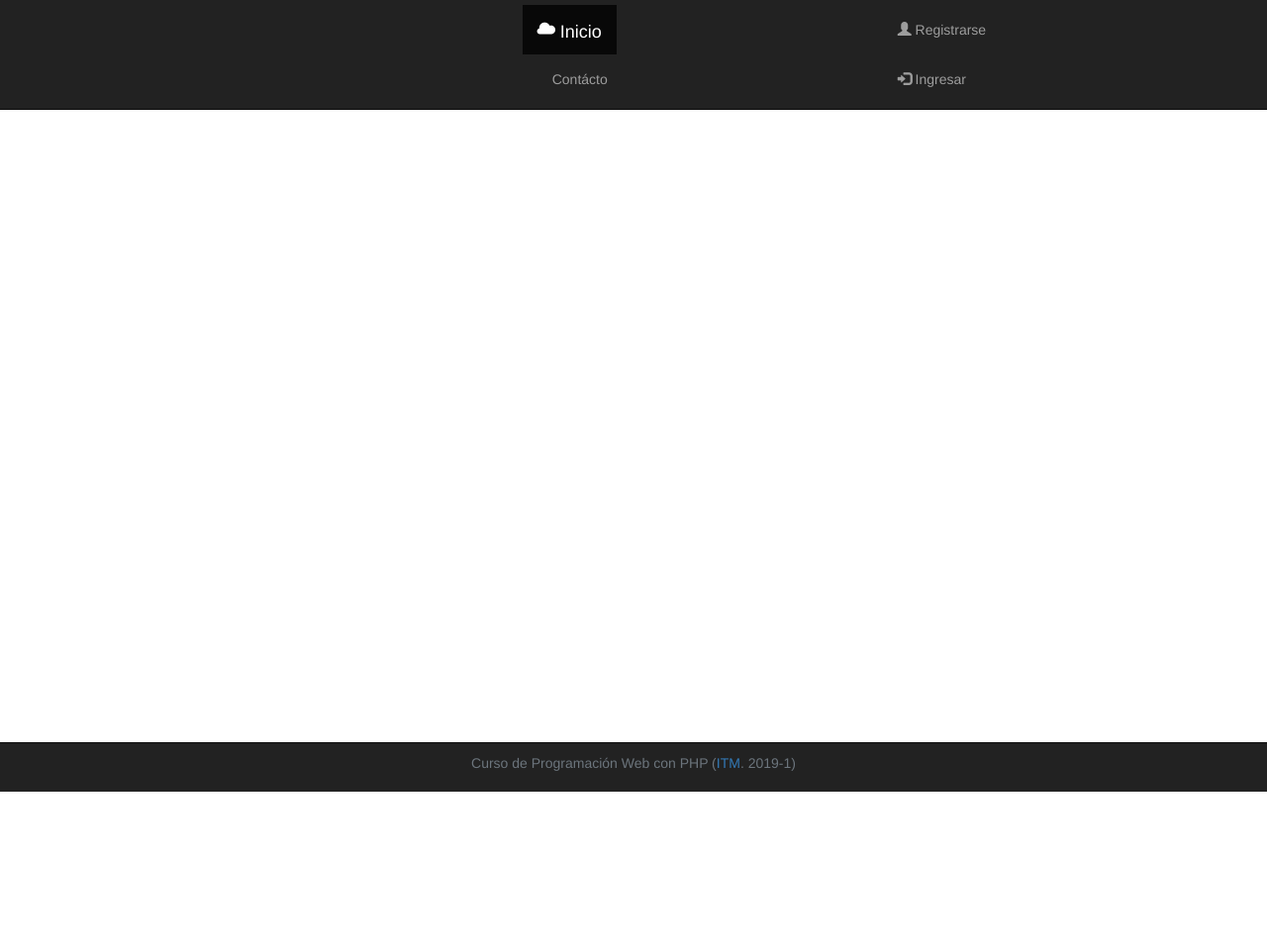
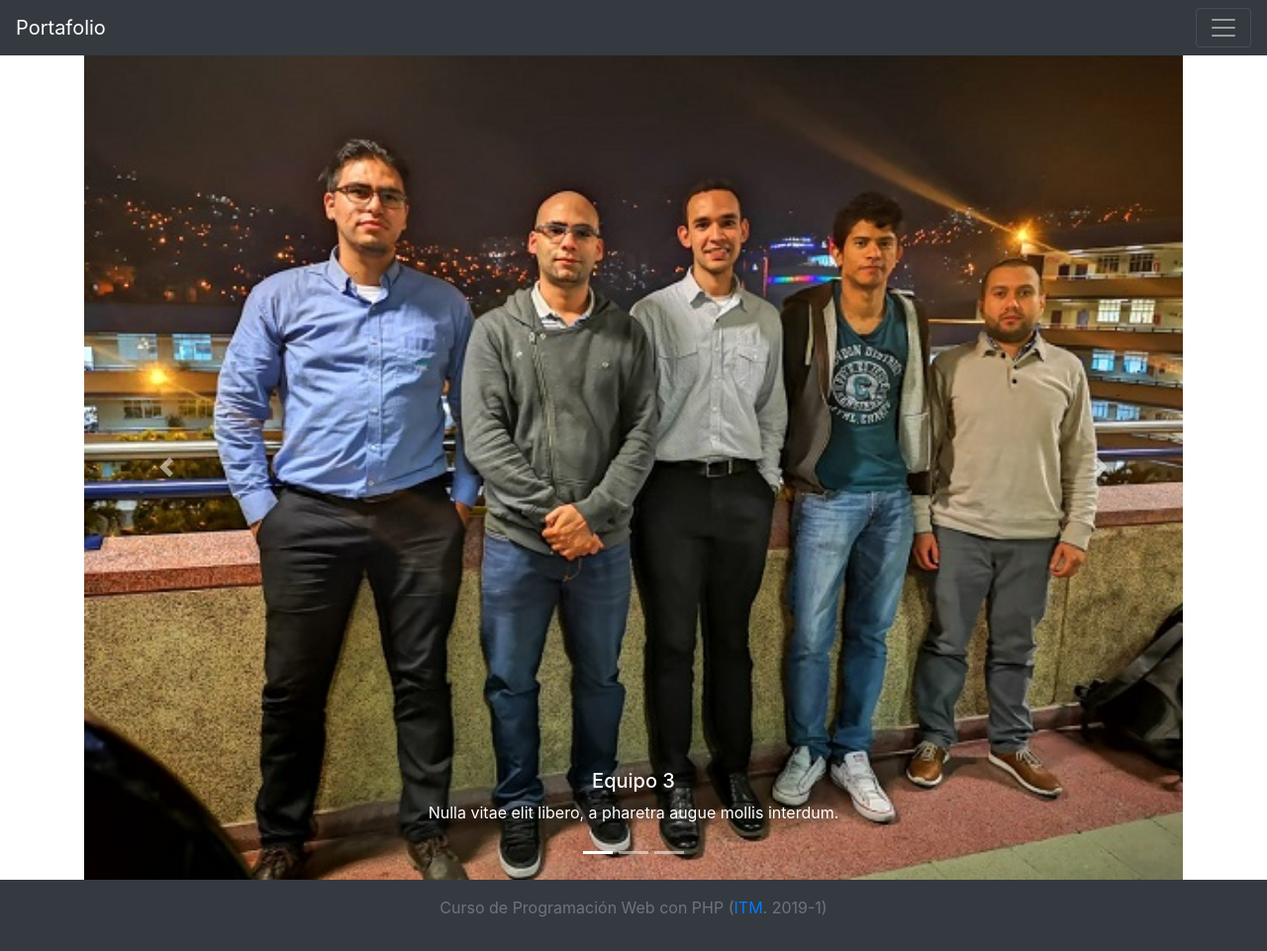
Before and after one commit to javierquintero133855/php_ITM, a PHP site: page /?menu=inicio in a window 1280 px wide. Shown: the whole page at 99% size. Before the commit the page ends 800 px from the top, so only its background shows below. Run offline with PHP 8.4, Linux system fonts and the light colour scheme; some libraries are stand-ins or nearby versions.

Commit message:
ajustes varios

```diff
--- /dev/null
+++ b/capas/carrusel.php
@@ -0,0 +1,47 @@
+<div class="bd-example">
+    <div id="carouselExampleCaptions" class="carousel slide" data-ride="carousel">
+        <ol class="carousel-indicators">
+            <li data-target="#carouselExampleCaptions" data-slide-to="0" class="active"></li>
+            <li data-target="#carouselExampleCaptions" data-slide-to="1"></li>
+            <li data-target="#carouselExampleCaptions" data-slide-to="2"></li>
+        </ol>
+        <div class="carousel-inner">
+            <div class="carousel-item active">
+                <img src="./imagenes/Grupo.jpeg" class="d-block w-100" alt="...">
+                <div class="carousel-caption d-none d-md-block">
+                    <h5>Equipo 3</h5>
+                    <p>Nulla vitae elit libero, a pharetra augue mollis interdum.</p>
+                </div>
+            </div>
+            <div class="carousel-item">
+                <img src="./imagenes/3402282_perfil.jpg" class="d-block w-100" alt="...">
+                <div class="carousel-caption d-none d-md-block">
+                    <h5>Second slide label</h5>
+                    <p>Lorem ipsum dolor sit amet, consectetur adipiscing elit.</p>
+                </div>
+            </div>
+            <div class="carousel-item">
+                <img src="./imagenes/luis.jpeg" class="d-block w-100" alt="...">
+                <div class="carousel-caption d-none d-md-block">
+                    <h5>Third slide label</h5>
+                    <p>Praesent commodo cursus magna, vel scelerisque nisl consectetur.</p>
+                </div>
+            </div>
+            <div class="carousel-item">
+                <img src="./imagenes/Cpasos.png" class="d-block w-100" alt="...">
+                <div class="carousel-caption d-none d-md-block">
+                    <h5>Third slide label</h5>
+                    <p>Praesent commodo cursus magna, vel scelerisque nisl consectetur.</p>
+                </div>
+            </div>
+        </div>
+        <a class="carousel-control-prev" href="#carouselExampleCaptions" role="button" data-slide="prev">
+            <span class="carousel-control-prev-icon" aria-hidden="true"></span>
+            <span class="sr-only">Previous</span>
+        </a>
+        <a class="carousel-control-next" href="#carouselExampleCaptions" role="button" data-slide="next">
+            <span class="carousel-control-next-icon" aria-hidden="true"></span>
+            <span class="sr-only">Next</span>
+        </a>
+    </div>
+</div>
--- a/capas/footer.php
+++ b/capas/footer.php
@@ -1,7 +1,5 @@
-<nav class="navbar navbar-inverse navbar-fixed-bottom"><!-- Este bloque contendrá el menú de opciones de navegación del sitio web. -->
-    <div class="container-fluid">
-        <div class="navbar-footer">
-            <p class="text-muted credit">Curso de Programación Web con PHP (<a href="http://www.itm.edu.co/">ITM</a>. 2019-1)</p>
-        </div>
+<footer class="footer mt-auto py-3 bg-dark">
+    <div class="container">
+                <p class="text-muted credit" align="center">Curso de Programación Web con PHP (<a href="http://www.itm.edu.co/">ITM</a>. 2019-1)</p>
     </div>
-</nav>
+</footer>
--- /dev/null
+++ b/capas/header2.php
@@ -0,0 +1,23 @@
+<nav class="navbar navbar-dark bg-dark">
+    <a class="navbar-brand" href="#">Portafolio</a>
+    <button class="navbar-toggler" type="button" data-toggle="collapse" data-target="#navbarNavDropdown" aria-controls="navbarNavDropdown" aria-expanded="false" aria-label="Toggle navigation">
+        <span class="navbar-toggler-icon"></span>
+    </button>
+    <div class="collapse navbar-collapse" id="navbarNavDropdown">
+        <ul class="navbar-nav">
+            <li class="nav-item active">
+                <a class="nav-link" href="?menu=inicio">Home <span class="sr-only">(current)</span></a>
+            </li>
+            <li class="nav-item">
+                <a class="nav-link" href="?menu=ingreso">Login</a>
+            </li>
+            <li class="nav-item">
+                <a class="nav-link" href="?menu=registro">Registro</a>
+            </li>
+            <li class="nav-item">
+                <a class="nav-link" href="?menu=contacto">Contacto</a>
+                </div>
+            </li>
+        </ul>
+    </div>
+</nav>
--- /dev/null
+++ b/css/estilo.css
@@ -0,0 +1,4 @@
+#footer{
+    position: fixed;
+    bottom: 0px;
+}
--- a/formularios/contacto.php
+++ b/formularios/contacto.php
@@ -3,7 +3,7 @@
     <div class="row">
         <div class="col-md-12">
             <div class="table-responsive">
-                <h1>Formulario de registro</h1>
+                <h1>Formulario de Contacto</h1>
                 <form action="?accion=registrar" method="post">
                     <div class="form-row">
                         <div class="form-group col-md-6">
--- a/index.php
+++ b/index.php
@@ -4,27 +4,19 @@
     <!-- Required meta tags -->
     <meta charset="utf-8">
     <meta name="viewport" content="width=device-width, initial-scale=1, shrink-to-fit=no">
-    <!-- Bootstrap CSS -->
     <link rel="stylesheet" href="https://stackpath.bootstrapcdn.com/bootstrap/4.3.1/css/bootstrap.min.css" integrity="sha384-ggOyR0iXCbMQv3Xipma34MD+dH/1fQ784/j6cY/iJTQUOhcWr7x9JvoRxT2MZw1T" crossorigin="anonymous">
-   <!-- BOOTSTRAP-->
-    <!-- Compilado de CSS -->
-    <link rel="stylesheet" href="bootstrap/css/bootstrap.min.css">
-    <!-- Librería jQuery -->
-    <script src="https://ajax.googleapis.com/ajax/libs/jquery/3.1.1/jquery.min.js"></script>
-    <!-- Compilado JavaScript -->
-    <script src="bootstrap/js/bootstrap.min.js"></script>
-    <!-- Fin Bootstrap -->
+<link rel="stylesheet" href="./css/estilo.css">
     <title>ITM - Curso PHP</title>
 </head>
 <body>
 
 <header>
     <?php
-    require_once("capas/header.php");
+    require_once("capas/header2.php");
     ?>
 </header>
 
-<section>
+<section width="100">
     <div class="container">
       <?php
         if (isset($_GET['menu'])) {
@@ -35,7 +27,7 @@
             }else if ($_GET['menu']== 'contacto') {
                 include('./formularios/contacto.php');
             }else if ($_GET['menu']== '' || $_GET['menu']== 'inicio') {
-
+                include('./capas/carrusel.php');
             }
         }else{
 
@@ -69,13 +61,10 @@ $db = new db();
     ?>
 </footer>
 
-<!-- Optional JavaScript -->
-<!-- jQuery first, then Popper.js, then Bootstrap JS -->
 <script src="https://code.jquery.com/jquery-3.3.1.slim.min.js" integrity="sha384-q8i/X+965DzO0rT7abK41JStQIAqVgRVzpbzo5smXKp4YfRvH+8abtTE1Pi6jizo" crossorigin="anonymous"></script>
+
+<script src="https://stackpath.bootstrapcdn.com/bootstrap/4.3.1/js/bootstrap.min.js" integrity="sha384-JjSmVgyd0p3pXB1rRibZUAYoIIy6OrQ6VrjIEaFf/nJGzIxFDsf4x0xIM+B07jRM" crossorigin="anonymous"></script>
 <script src="https://cdnjs.cloudflare.com/ajax/libs/popper.js/1.14.7/umd/popper.min.js" integrity="sha384-UO2eT0CpHqdSJQ6hJty5KVphtPhzWj9WO1clHTMGa3JDZwrnQq4sF86dIHNDz0W1" crossorigin="anonymous"></script>
-<script src="https://stackpath.bootstrapcdn.com/bootstrap/4.3.1/js/bootstrap.min.js" integrity="sha384-JjSmVgyd0p3pXB1rRibZUAYoIIy6OrQ6VrjIEaFf/nJGzIxFDsf4x0xIM+B07jRM" crossorigin="anonymous"></script>
-
-
 
 </body>
 
```
Also changed, not shown: imagenes/3402282_perfil.jpg (added), imagenes/Cpasos.png (added), imagenes/Grupo.jpeg (added), imagenes/alejandro.jpeg (added), imagenes/jhon.jpeg (added), imagenes/luis.jpeg (added).
